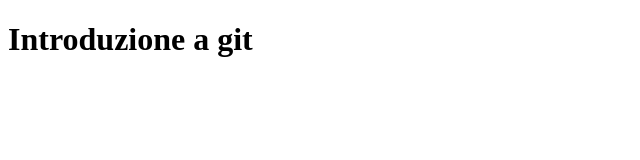
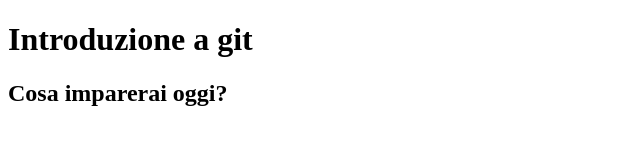
Before and after one commit to AntoninoBbenedetto/esempiogit, a plain HTML site: page index.html in a window 1280 px wide. Shown: the whole page, without its empty margins (0-640 px from the left). Drawn offline with Linux system fonts and the light colour scheme.

Commit message:
aggiunta sottotitolo al testo

```diff
--- a/index.html
+++ b/index.html
@@ -11,7 +11,7 @@
 
 <div class="">
  <h1>Introduzione a git</h1>
-
+<h2>Cosa imparerai oggi?</h2>
 </div>
 
 </body>
```
